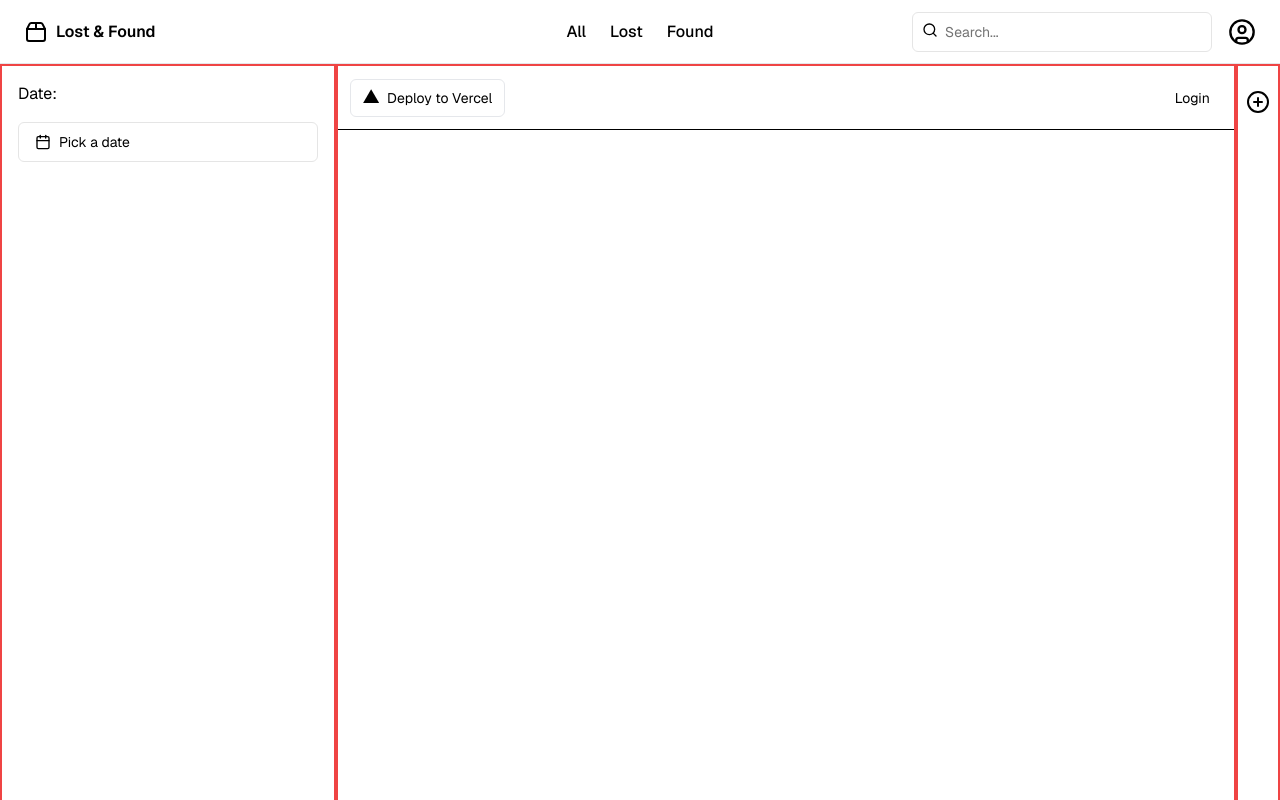
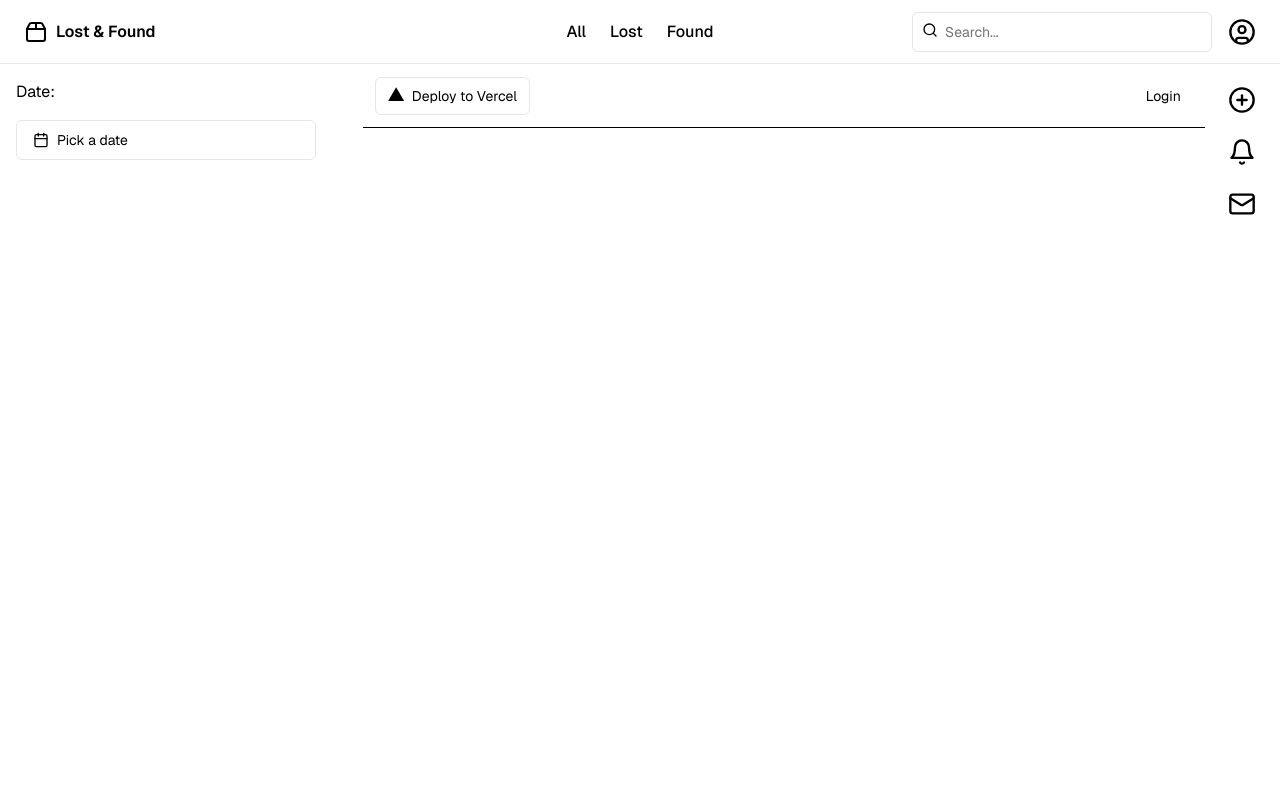
Before and after one commit to SAD-IM-project/lost_and_found, a Next.js app: page / in a window 1280 px wide. Shown: the top 800 px of the page. Built offline with nearby package versions, Linux system fonts and the light colour scheme; no server answers.

Commit message:
add component

```diff
--- a/app/layout.tsx
+++ b/app/layout.tsx
@@ -1,10 +1,12 @@
 import { GeistSans } from "geist/font/sans";
 import "./globals.css";
 import Link from "next/link";
-import { Package2, Search, CircleUser, CirclePlus } from "lucide-react";
+import { Package2, Search, CircleUser, CirclePlus, Bell, Mail } from "lucide-react";
 import { Input } from "@/components/ui/input";
 import { Button } from "@/components/ui/button";
 import { DatePickerWithRange } from "@/components/ui/date-picker-with-range";
+import Image from "next/image"
+import { AspectRatio } from "@/components/ui/aspect-ratio"
 
 const defaultUrl = process.env.VERCEL_URL
   ? `https://${process.env.VERCEL_URL}`
@@ -28,7 +30,7 @@ export default function RootLayout({
     <html lang="en" className={GeistSans.className}>
       <body className="bg-background text-foreground">
         <main className="min-h-screen w-full flex flex-col items-center">
-          <header className="sticky top-0 flex h-16 items-center gap-4 border-b bg-background px-4 md:px-6 justify-between w-full relative bg-white">
+          <header className="sticky top-0 flex h-16 items-center gap-4 border-b bg-background px-4 md:px-6 justify-between w-full bg-white">
             <nav className="flex items-center gap-2 text-lg font-semibold md:text-base">
               <Link
                 href="/"
@@ -81,17 +83,23 @@ export default function RootLayout({
               </nav>
             </form>
           </header>
-          <div className="w-full flex flex-row">
-            <div className="w-3/7 flex-grow overflow-auto gap-2 py-4 px-4 border-2 border-red-500">
+          <div className="w-full flex flex-row relative">
+            <div className="w-96 overflow-auto gap-2 py-4 px-4">
               <span>Date:</span>
               {<DatePickerWithRange className="mt-4" />}
             </div>
-            <div className="w-3/7 flex-grow overflow-auto border-2 border-red-500">
+            <div className="flex-grow overflow-auto ">
               {children}
             </div>
-            <div className="w-1/7 flex-grow overflow-auto flex justify-center py-4 border-2 border-red-500">
+            <div className="overflow-auto flex flex-col items-center py-4 gap-3 w-20">
               <Button variant="ghost" size="icon">
-                <CirclePlus className="h-6 w-6" />
+                <CirclePlus className="h-7 w-7" />
+              </Button>
+              <Button variant='ghost' size='icon'>
+                <Bell className="h-7 w-7" />
+              </Button>
+              <Button variant='ghost' size='icon'>
+                <Mail className="h-7 w-7" />
               </Button>
             </div>
           </div>
--- a/package.json
+++ b/package.json
@@ -6,10 +6,12 @@
     "start": "next start"
   },
   "dependencies": {
+    "@radix-ui/react-aspect-ratio": "^1.0.3",
     "@radix-ui/react-dialog": "^1.0.5",
     "@radix-ui/react-dropdown-menu": "^2.0.6",
     "@radix-ui/react-popover": "^1.0.7",
     "@radix-ui/react-slot": "^1.0.2",
+    "@radix-ui/react-switch": "^1.0.3",
     "@supabase/ssr": "latest",
     "@supabase/supabase-js": "latest",
     "all": "^0.0.0",
```
Also changed, not shown: 1 other file (tests, documents, lock files or other folders).
